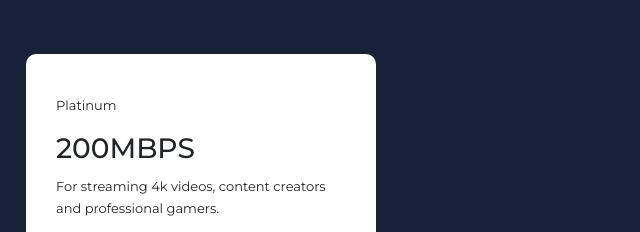
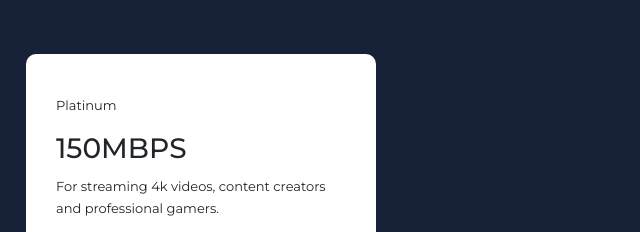
Before and after one commit to Hathway560083/hathway, a plain HTML site: page index.html in a window 1280 px wide. Shown: the part 2360-2592 px from the top of the page, 439-1079 px from the left. Drawn offline with nearby package versions, Linux system fonts and the light colour scheme.

Commit message:
Update index.html

```diff
--- a/index.html
+++ b/index.html
@@ -207,7 +207,7 @@
                 <div class="plan-item wow zoomIn" data-wow-delay="0.3s" style="visibility: visible; animation-delay: 0.3s; animation-name: zoomIn;">
                   <div class="item-heading">
                     <p>Platinum</p>
-                    <h3>200<span>MBPS</span></h3>
+                    <h3>150<span>MBPS</span></h3>
                     <p>For streaming 4k videos, content creators and professional gamers.</p>
                   </div>
                   <div class="item-body">
```
